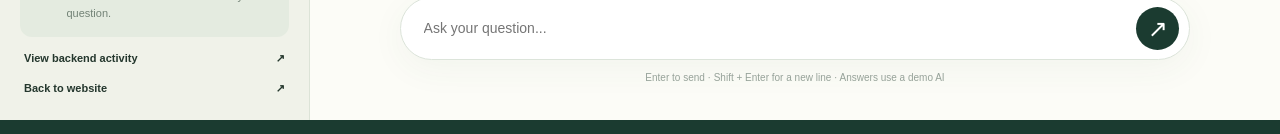
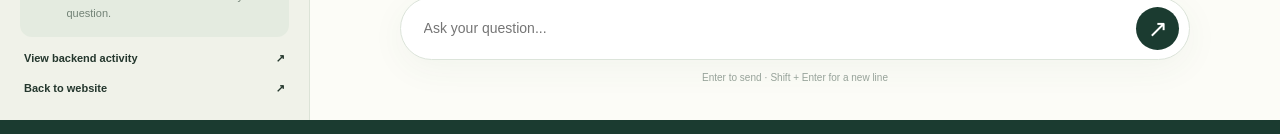
Before and after one commit to sujalwafekar/smart-memory-managment, a website: page public/chat/index.html in a window 1280 px wide. Shown: the part 710-844 px from the top of the page. Drawn offline with Linux system fonts and the light colour scheme; no server answers.

Commit message:
Update chat UI text and sync static assets

```diff
--- a/public/chat/index.html
+++ b/public/chat/index.html
@@ -8,7 +8,7 @@
 </aside><div class="sidebar-backdrop" id="sidebarBackdrop" hidden></div>
 <main class="chat-main"><header class="chat-header"><div class="chat-header-left"><button class="menu-button" id="openSidebar" aria-label="Open memory panel">☰</button><div class="chat-avatar">✦</div><div><h1>SmartChat</h1><span>A little more context, every time.</span></div></div><div class="chat-header-right"><span class="status"><i></i> Demo AI</span><a href="/backend-explainer/" class="trace-link">How it works ↗</a></div></header>
 <section id="thread" class="thread" aria-label="Chat conversation" aria-live="polite"><div id="welcome" class="welcome"><span class="welcome-symbol">✦</span><div class="eyebrow">A MORE THOUGHTFUL CONVERSATION</div><h2>It's good to<br><em>remember.</em></h2><p>Ask about your project. SmartChat looks through your saved memories and adds the useful details to its response.</p><div class="suggestions"><button class="suggestion" data-question="How should I implement authentication?">How should I implement authentication? <span>↗</span></button><button class="suggestion" data-question="What do you remember about my project?">What do you remember about my project? <span>↗</span></button><button class="suggestion" data-question="How can I improve my login module?">How can I improve my login module? <span>↗</span></button></div></div></section>
-<div id="apiStatus" class="api-status" role="status" hidden></div><div class="composer-wrapper"><form id="chatForm" class="composer"><label class="sr-only" for="chatInput">Your message</label><textarea id="chatInput" rows="1" maxlength="2000" placeholder="Ask your question..." required></textarea><button class="send" id="sendButton" type="submit" aria-label="Send message">↗</button></form><p class="composer-hint">Enter to send · Shift + Enter for a new line · Answers use a demo AI</p></div>
+<div id="apiStatus" class="api-status" role="status" hidden></div><div class="composer-wrapper"><form id="chatForm" class="composer"><label class="sr-only" for="chatInput">Your message</label><textarea id="chatInput" rows="1" maxlength="2000" placeholder="Ask your question..." required></textarea><button class="send" id="sendButton" type="submit" aria-label="Send message">↗</button></form><p class="composer-hint">Enter to send · Shift + Enter for a new line</p></div>
 </main></div>
 <dialog id="memoryDialog" class="memory-dialog" aria-labelledby="dialogTitle"><form id="memoryForm" class="dialog-content"><div class="dialog-head"><div><span class="overline">ADD TO MEMORY</span><h2 id="dialogTitle">Something to remember.</h2></div><button type="button" class="dialog-close" id="closeMemory" aria-label="Close">✕</button></div><label for="memoryType">Memory type</label><select id="memoryType"><option value="SEMANTIC">Semantic — facts</option><option value="EPISODIC">Episodic — past events</option><option value="WORKING">Working — recent context</option><option value="ARCHIVE">Archive — older history</option></select><label for="memoryText">What should SmartChat remember?</label><textarea id="memoryText" rows="4" maxlength="2000" placeholder="e.g. I'm building a React + Firebase app." required></textarea><label for="memoryImportance">Importance <span id="importanceValue">2.0</span> / 5</label><input id="memoryImportance" type="range" min="0" max="5" step="0.5" value="2"><p id="memoryError" class="form-error" role="alert"></p><div class="dialog-actions"><button type="button" class="cancel" id="cancelMemory">Cancel</button><button type="submit" class="save" id="saveMemory">Save memory ↗</button></div></form></dialog>
 </body></html>
```
Also changed, not shown: src/main/resources/static/chat/index.html (+1 -1 lines), api/_store.js (line endings or trailing spaces), api/chat.js (line endings or trailing spaces), api/memories.js (line endings or trailing spaces), api/memories/[id].js (line endings or trailing spaces), api/trace/latest.js (line endings or trailing spaces), package.json (line endings or trailing spaces), scripts/build.js (line endings or trailing spaces), vercel.json.
